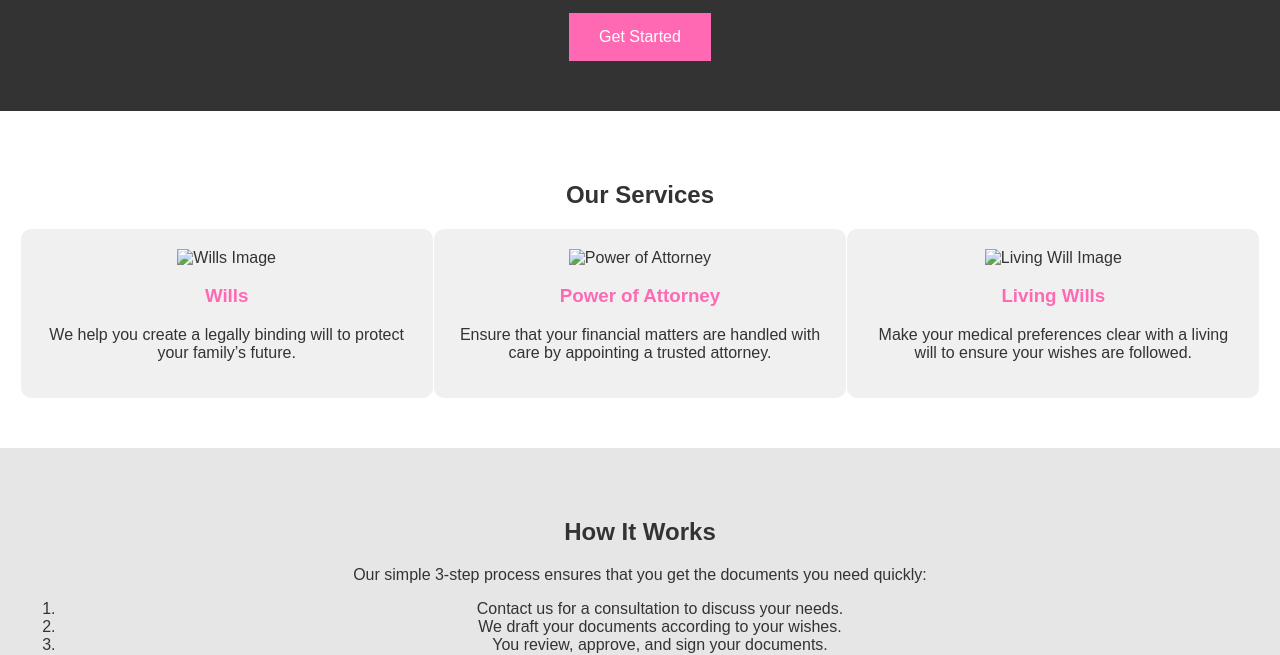
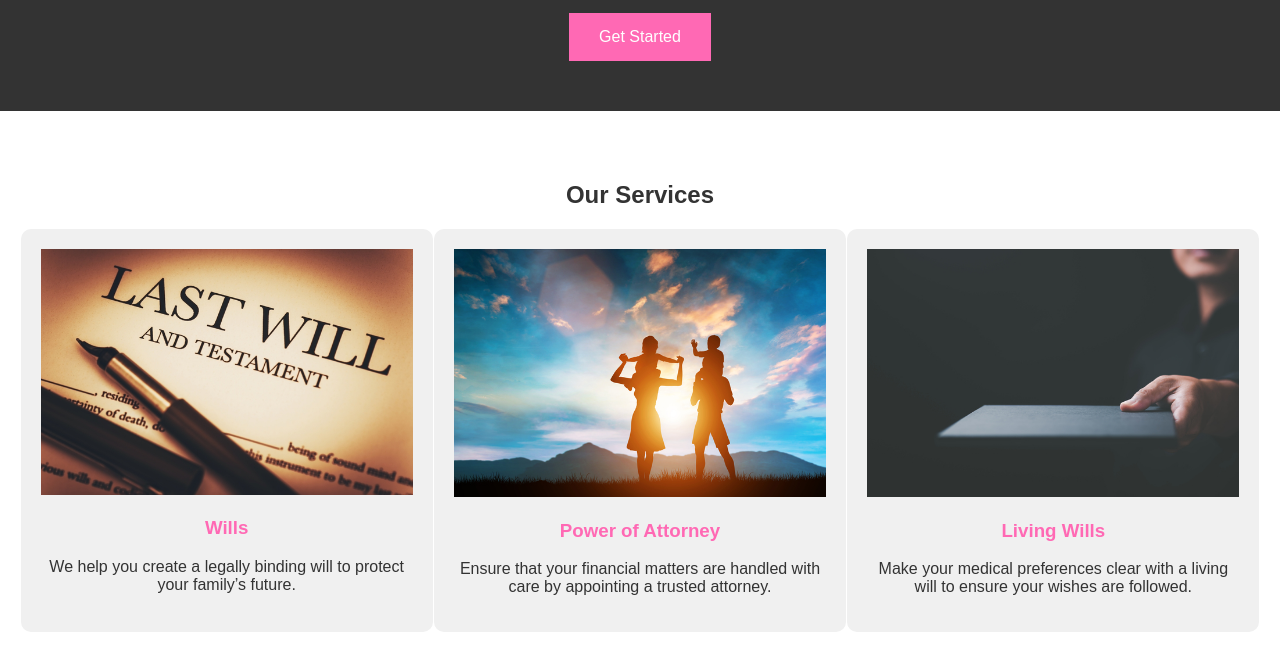
Before and after one commit to iKitt10/willssite, a plain HTML site: page public/index.html in a window 1280 px wide. Shown: the part 177-832 px from the top of the page. Drawn offline with Linux system fonts and the light colour scheme.

Commit message:
added images

```diff
--- a/public/index.html
+++ b/public/index.html
@@ -21,17 +21,17 @@
             <h2>Our Services</h2>
             <div class="service-list">
                 <div class="service-item">
-                    <img src="wills.jpg" alt="Wills Image" style="width:100%; height:auto;">
+                    <img src="images/640-last-will-and-testament.jpg" alt="Wills Image" style="width:100%; height:auto;">
                     <h3>Wills</h3>
                     <p>We help you create a legally binding will to protect your family’s future.</p>
                 </div>
                 <div class="service-item">
-                    <img src="power_of_attorney.jpg" alt="Power of Attorney" style="width:100%; height:auto;">
+                    <img src="images/640-parents-and-two-children-sitting-on-their-shoulders.jpg" alt="Power of Attorney" style="width:100%; height:auto;">
                     <h3>Power of Attorney</h3>
                     <p>Ensure that your financial matters are handled with care by appointing a trusted attorney.</p>
                 </div>
                 <div class="service-item">
-                    <img src="living_will.jpg" alt="Living Will Image" style="width:100%; height:auto;">
+                    <img src="images/640-businessman-submitting-will-documents-legal-document-concept-and-legal-process-and-litigation.jpg" alt="Living Will Image" style="width:100%; height:auto;">
                     <h3>Living Wills</h3>
                     <p>Make your medical preferences clear with a living will to ensure your wishes are followed.</p>
                 </div>
```
Also changed, not shown: public/images/640-businessman-submitting-will-documents-legal-document-concept-and-legal-process-and-litigation.jpg (added), public/images/640-happy-young-family-with-cute-little-daughter-having-fun-in-the-park-on-a-sunny-day.jpg (added), public/images/640-last-will-and-testament.jpg (added), public/images/640-lawyer-legal-counsel-presents-to-the-client-a-signed-contract-with-gavel-and-legal-law-justice-and-lawyer-business-partnership-meeting-concept.jpg (added), public/images/640-parents-and-two-children-sitting-on-their-shoulders.jpg (added).
